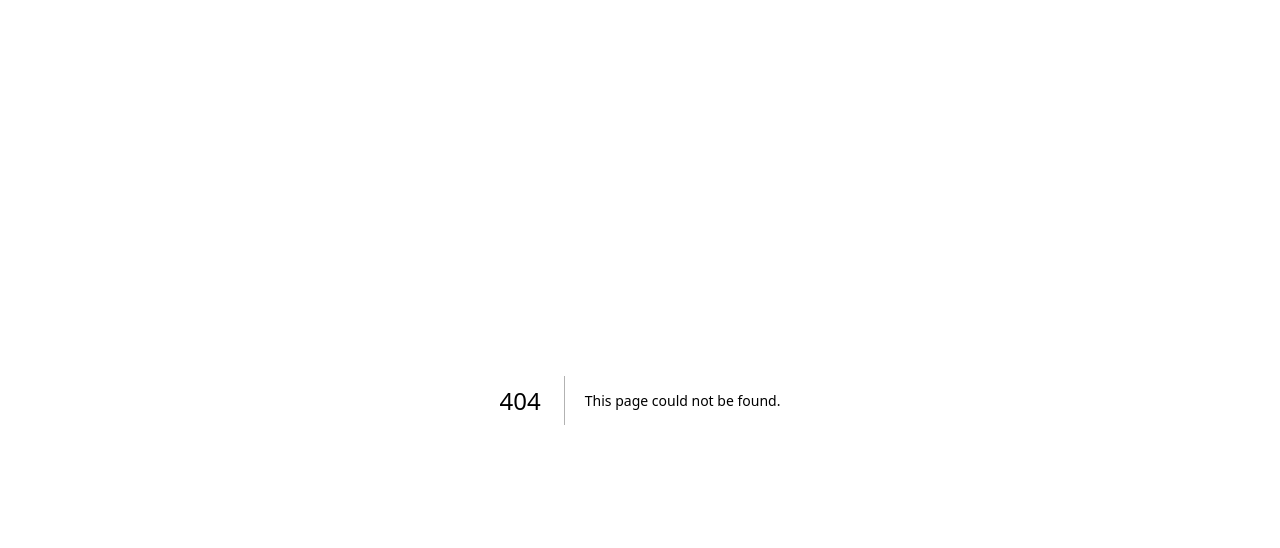
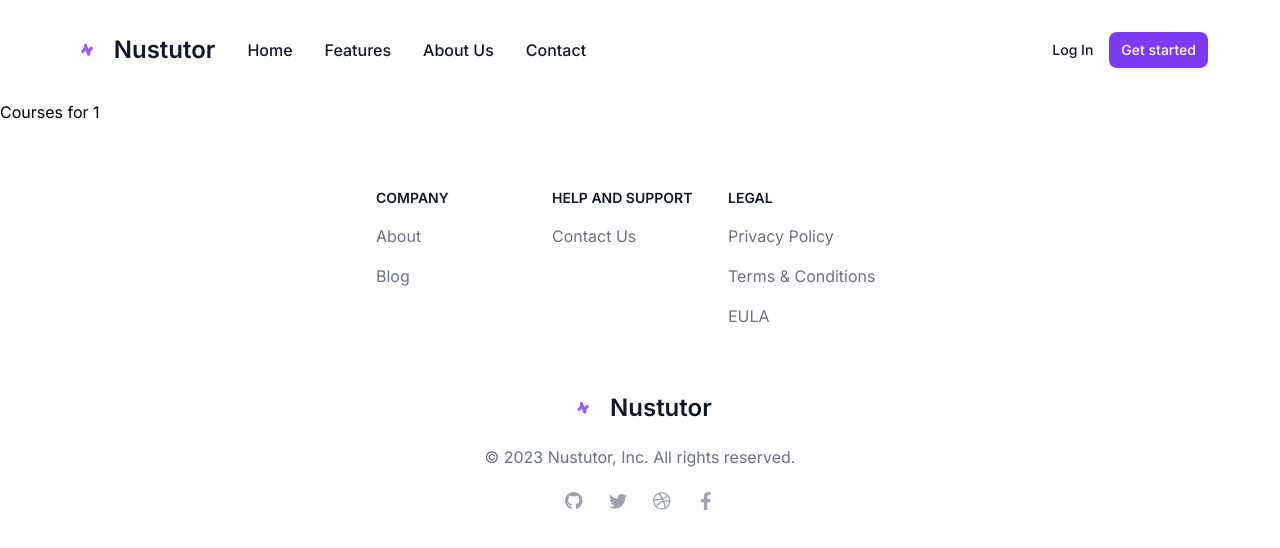
Before and after one commit to Nustutor/Frontend-Nustutor, a Next.js app: page /courses/1 in a window 1280 px wide. Before the commit this address had no page. Shown: the top 548 px of the page. Built offline with nearby package versions, Linux system fonts and the light colour scheme.

Commit message:
Added routing for course categories

```diff
--- /dev/null
+++ b/app/courses/[course]/page.tsx
@@ -0,0 +1,15 @@
+"use client"
+import CategoryCourses from '@/components/categoryCourses';
+import Navbar from '@/components/navbar';
+import Footer
+ from '@/components/footer';
+export default function CoursesPage(){
+  return (
+    <div className="flex flex-col justify-start bg-white">
+
+        <Navbar />
+      <CategoryCourses />
+        <Footer />
+    </div>
+  );
+};
--- a/components/category/categoryCard.tsx
+++ b/components/category/categoryCard.tsx
@@ -1,8 +1,17 @@
+"use client"
 import React from 'react'
+import {useRouter} from 'next/navigation'
 
 const CategoryCard = ({CourseName,TutorNumber}) => {
+
+  const router = useRouter();
+
+  const handleClick = () => {
+    router.push(`/courses/${CourseName}`)
+  }
   return (
-    <div className="flex justify-start items-center flex-grow gap-8 p-4 rounded-[5px] bg-[#f7f7f7]">
+    <div className="flex justify-start items-center flex-grow gap-8 p-4 rounded-[5px] bg-[#f7f7f7] cursor-pointer"
+    onClick = {handleClick}>
   <div className="flex justify-start items-start flex-grow-0 flex-shrink-0 gap-2.5 p-[34px] rounded-[5px] bg-white">
     <div className="flex justify-start items-start flex-grow-0 flex-shrink-0 relative gap-2.5">
       <svg
--- /dev/null
+++ b/components/categoryCourses/index.tsx
@@ -0,0 +1,42 @@
+import React, { useEffect, useState } from 'react';
+import { usePathname } from 'next/navigation';
+
+const CategoryCourses = () => {
+
+    const category = usePathname().split('/courses/')[1].replace(/%20/g, '');
+
+  interface Course {
+    id: number;
+    title: string;
+    category: string;
+  }
+  const [courses, setCourses] = useState<Course[]>([]);
+
+  useEffect(() => {
+    if (category) {
+      // Get courses from the backend
+       //using dummy data for now
+      const dummyData = [
+        { id: 1, title: 'Course 1', category: 'Category A' },
+        { id: 2, title: 'Course 2', category: 'Category A' },
+      ];
+      const filteredCourses = dummyData.filter((course) => course.category === category);
+      setCourses(filteredCourses);
+    }
+  }, [category]);
+
+  return (
+    <div className="category-courses">
+      <h2>{`Courses for ${category}`}</h2>
+      <div className="courses-list">
+        {courses.map((course) => (
+          <div key={course.id} className="course">
+            <h3>{course.title}</h3>
+          </div>
+        ))}
+      </div>
+    </div>
+  );
+};
+
+export default CategoryCourses;
--- a/components/navbar/navLinks.tsx
+++ b/components/navbar/navLinks.tsx
@@ -6,8 +6,9 @@ const Links = () => {
 
   const router = useRouter();
   const homeClick = () => {
-    router.push('/')
+    router.push('/home')
   }
+
 
   const featuresClick = () => {
     router.push('/')
```
